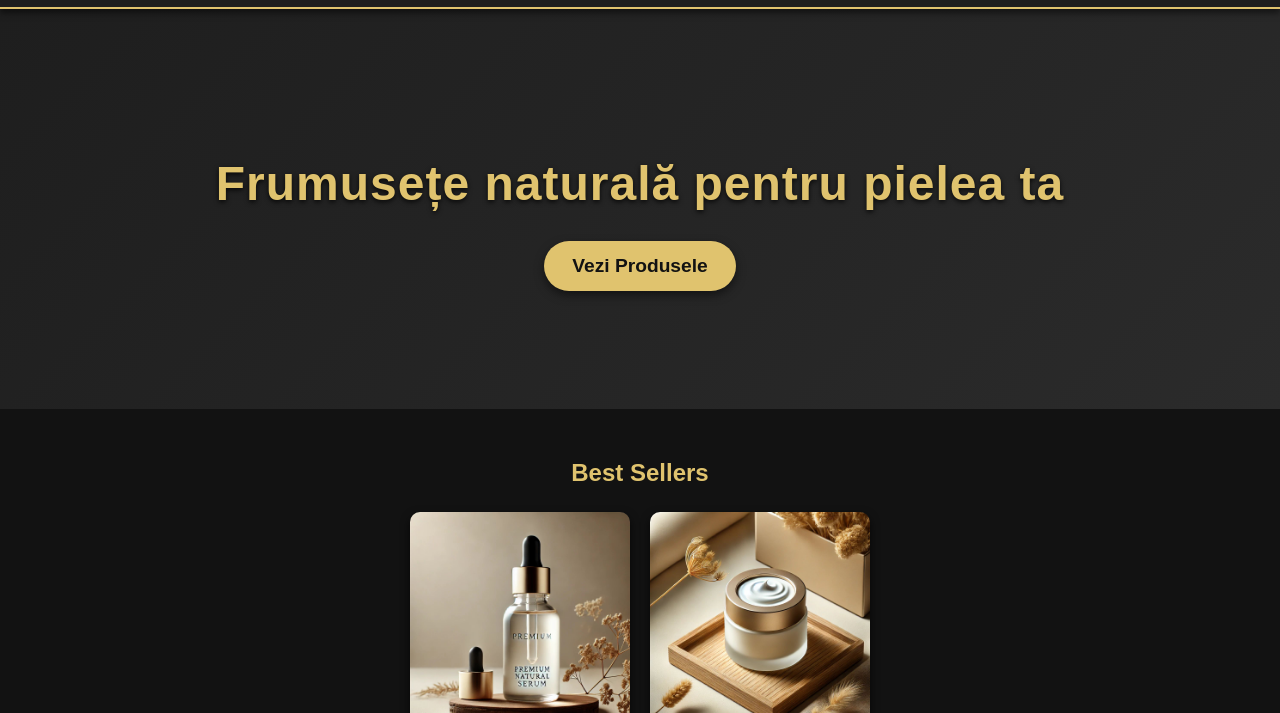
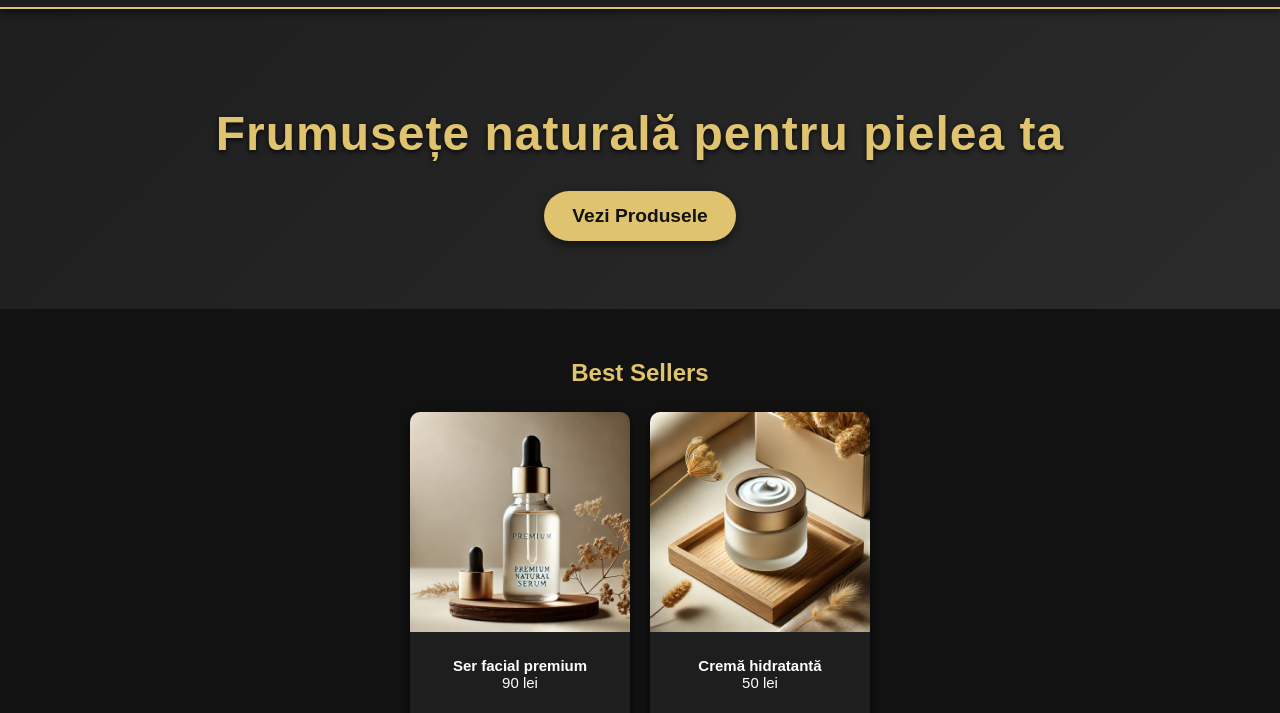
Before and after one commit to 11Andrei/magazin-cosmetice, a plain HTML site: page index.html in a window 1280 px wide. Shown: the part 57-770 px from the top of the page. Drawn offline with Linux system fonts and the light colour scheme.

Commit message:
Update style.css

```diff
--- a/style.css
+++ b/style.css
@@ -50,9 +50,9 @@ nav a:hover {
 /* HERO SECTION PREMIUM */
 .hero {
     background: linear-gradient(135deg, #1e1e1e 0%, #2b2b2b 100%);
-    min-height: 350px;
+    min-height: 200px;
     height: 50vh;
-    max-height: 450px;
+    max-height: 300px;
     display: flex;
     align-items: center;
     justify-content: center;
```
